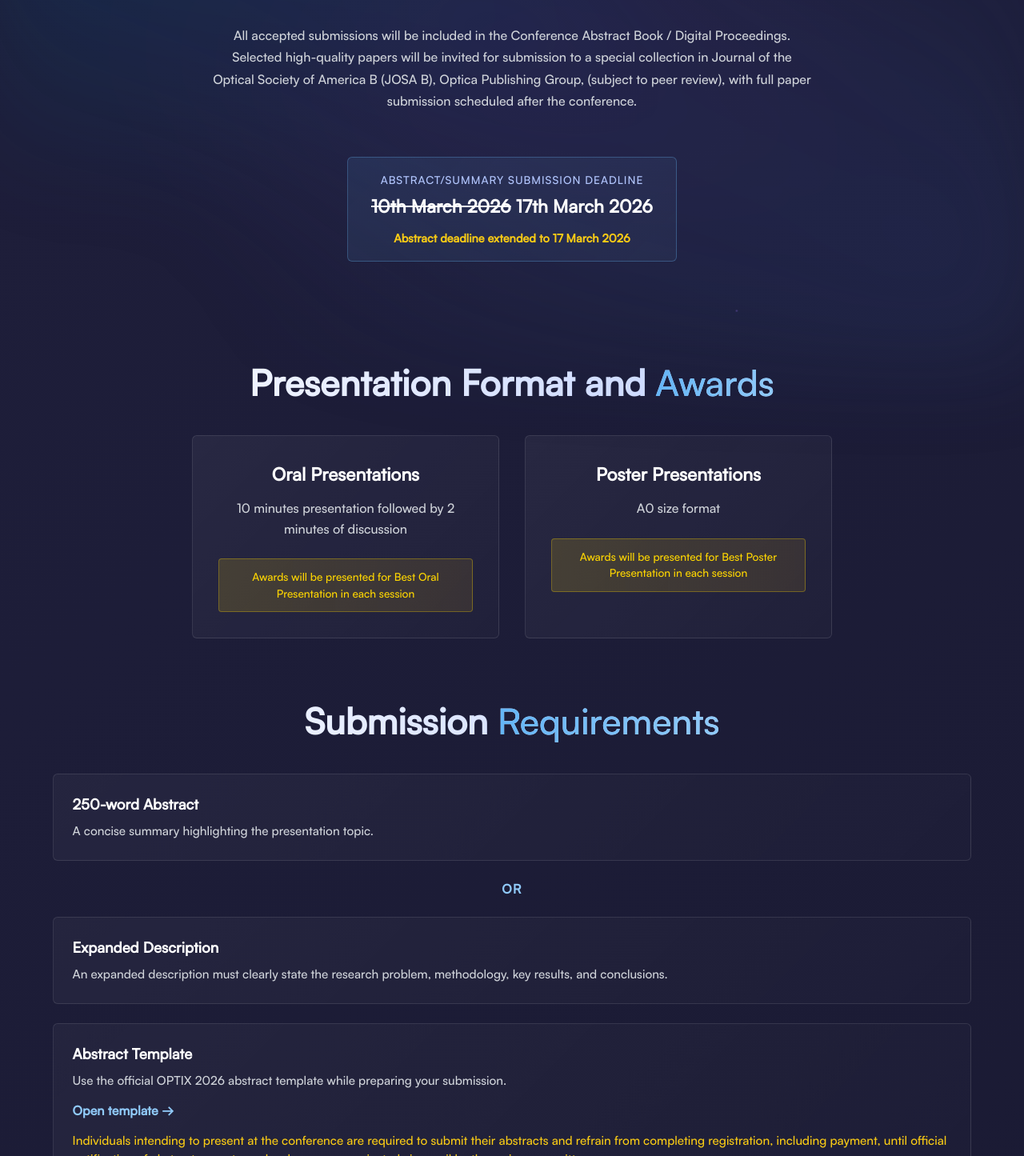
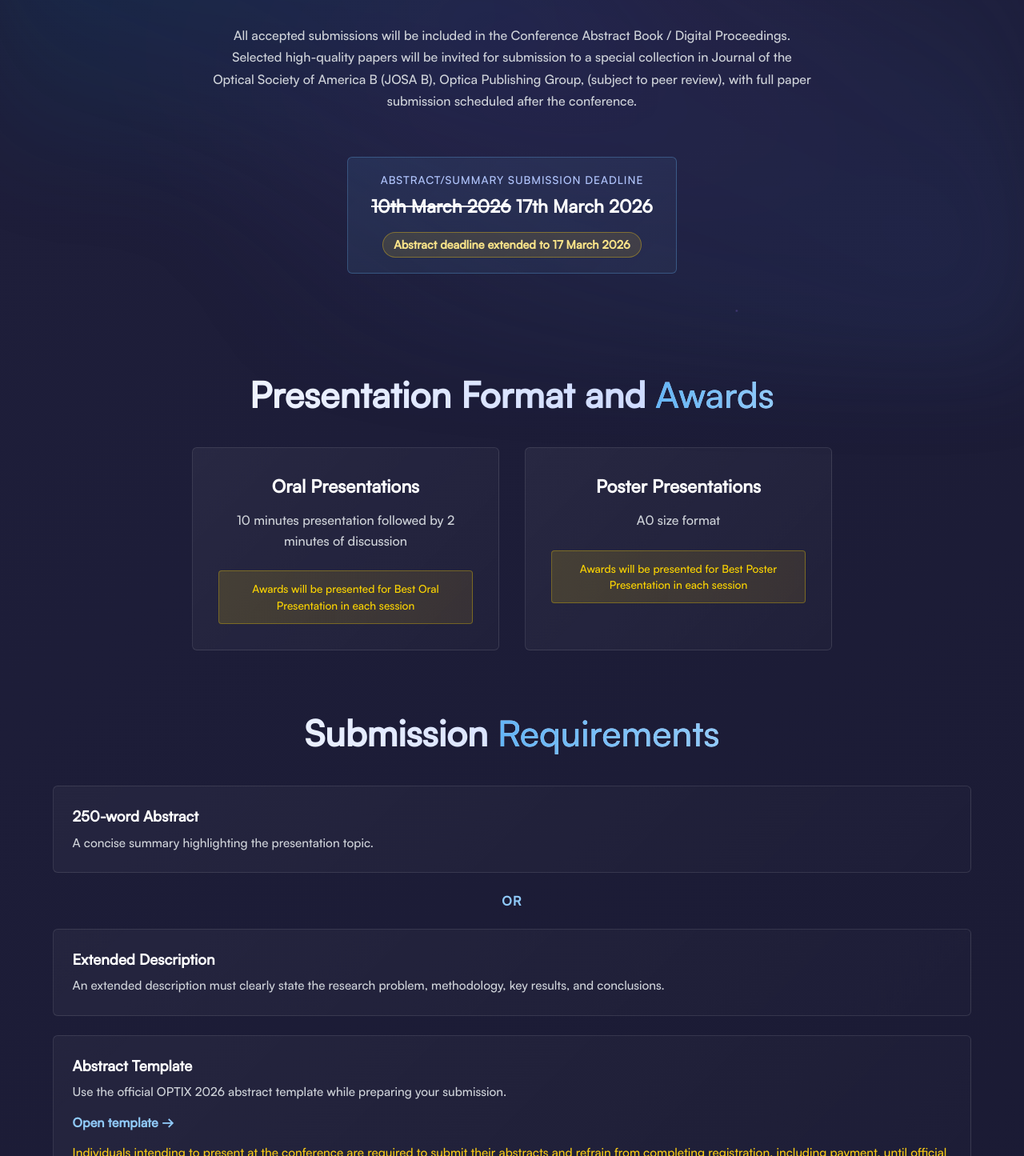
Before and after one commit to AFarHitman7/optix-conference, a React (Vite) app: page /abstract in a window 1280 px wide. Shown: the part 347-1792 px from the top of the page at 80% size. Built offline with nearby package versions, Linux system fonts and the light colour scheme; no server answers.

Commit message:
Update abstract wording and highlight deadline extension

```diff
--- a/src/pages/Abstract.jsx
+++ b/src/pages/Abstract.jsx
@@ -167,9 +167,9 @@ const Abstract = () => {
             <div className={styles.orDivider}>OR</div>
 
             <div className={styles.requirementBox}>
-              <h3>Expanded Description</h3>
+              <h3>Extended Description</h3>
               <p>
-                An expanded description must clearly state the research problem,
+                An extended description must clearly state the research problem,
                 methodology, key results, and conclusions.
               </p>
             </div>
--- a/src/pages/Abstract.module.css
+++ b/src/pages/Abstract.module.css
@@ -223,10 +223,16 @@
 }
 
 .deadlineExtension {
-  margin-top: 0.5rem;
+  margin-top: 0.6rem;
   font-size: 0.9rem;
-  color: #facc15;
+  color: #fde68a;
   font-weight: 600;
+  background: rgba(250, 204, 21, 0.12);
+  border: 1px solid rgba(250, 204, 21, 0.35);
+  border-radius: 999px;
+  padding: 0.35rem 0.8rem;
+  display: inline-block;
+  align-self: center;
 }
 
 /* ===============================
```
